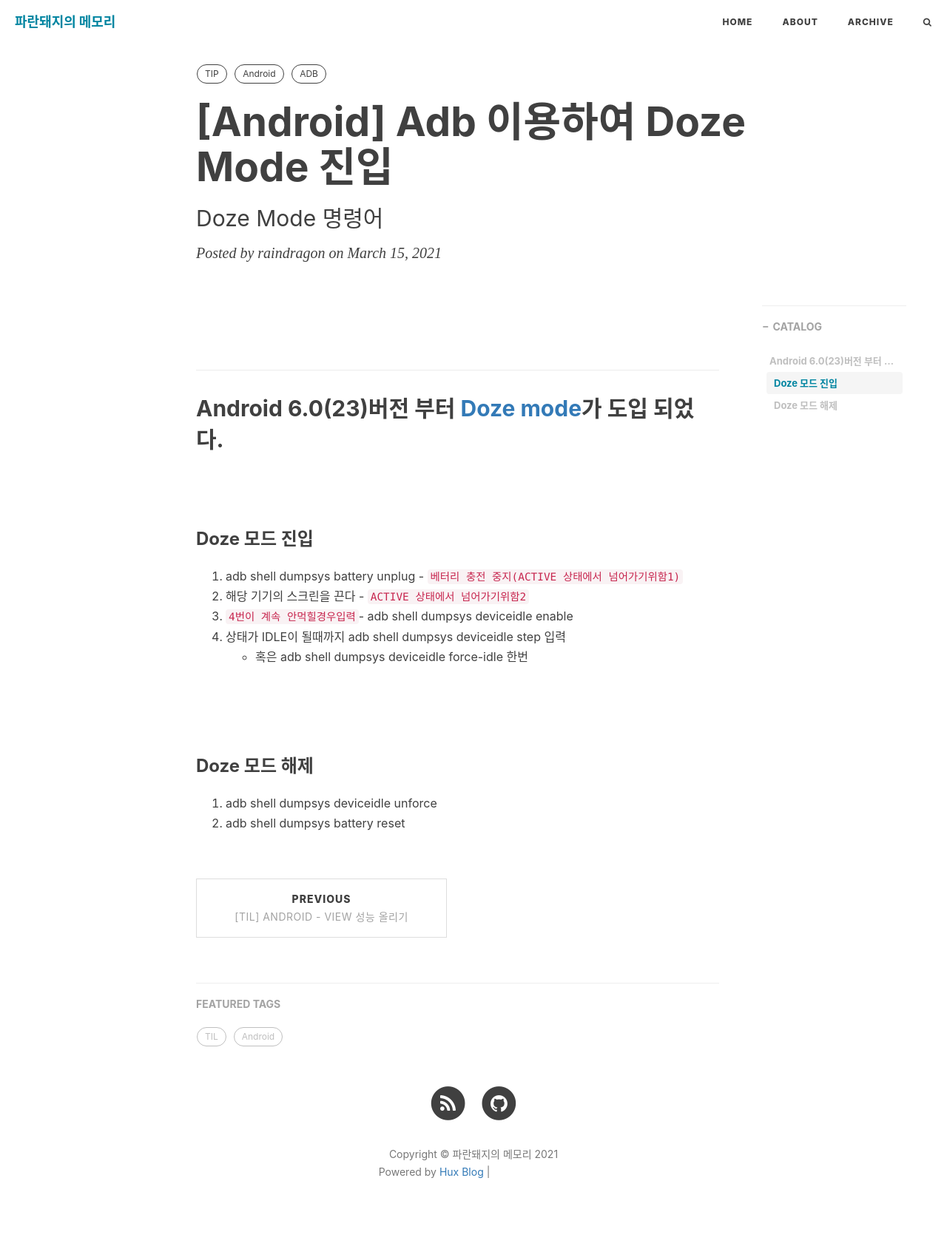
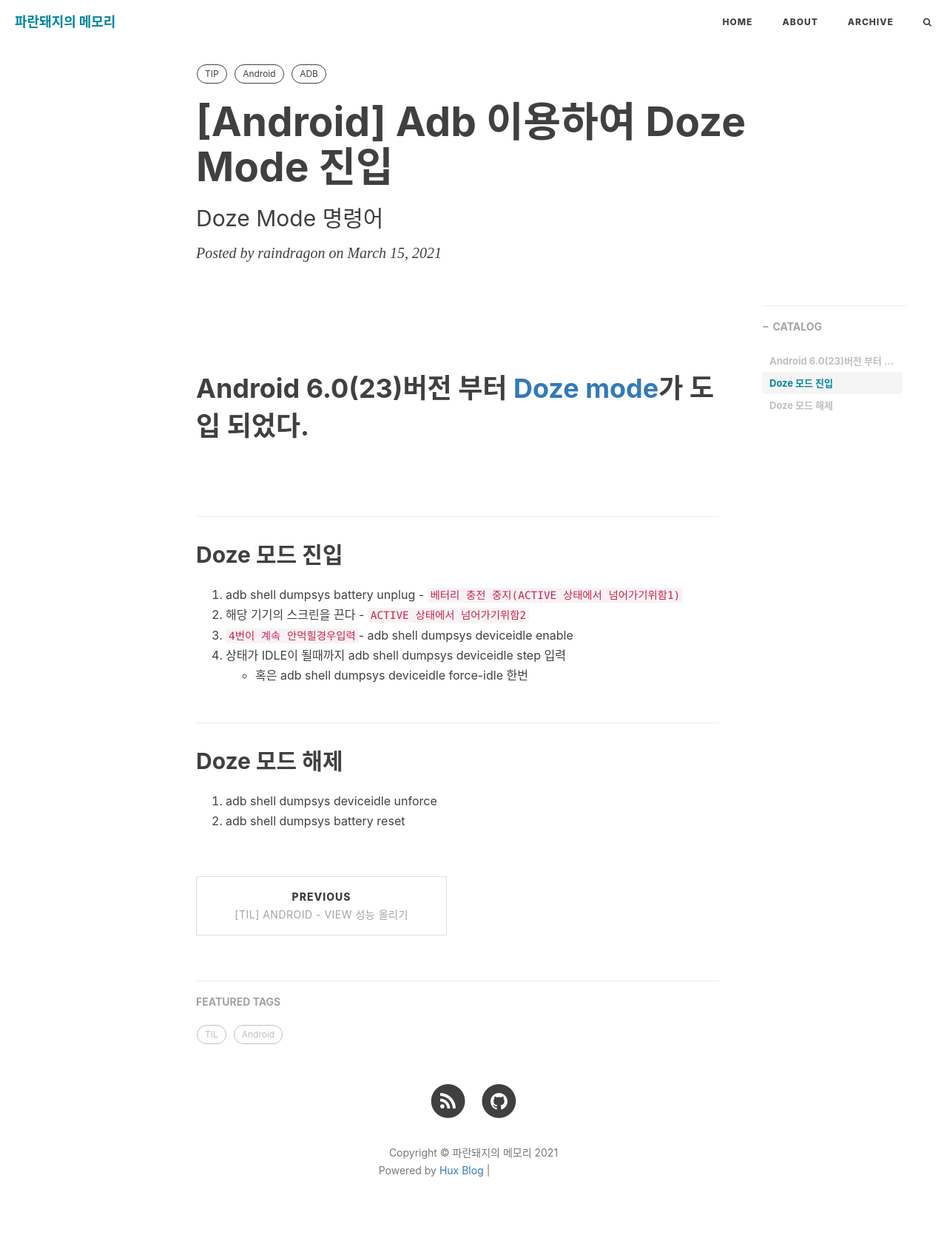
Before and after one commit to yongwooLeePb/raindragonn.github.io, a Jekyll site: the page built from _posts/2021-03-15-Android Doze mode Adb 테스트.md, in a window 1280 px wide. Shown: the whole page at 74% size. Built offline with Jekyll 4.4.1, drawn with Linux system fonts in a browser that asks for light colours; nearby versions of some CDN libraries; comment, search, counter and statistics services are not loaded; grey boxes are pictures that could not be loaded.

Commit message:
Update 2021-03-15-Android Doze mode Adb 테스트.md

```diff
--- a/_posts/2021-03-15-Android Doze mode Adb 테스트.md
+++ b/_posts/2021-03-15-Android Doze mode Adb 테스트.md
@@ -15,11 +15,11 @@
 
 <br>
 
-## Android 6.0(23)버전 부터 [Doze mode][Doze_link]가 도입 되었다.
+# Android 6.0(23)버전 부터 [Doze mode][Doze_link]가 도입 되었다.
 
 <br>
 
-### Doze 모드 진입
+## Doze 모드 진입
 
 1. adb shell dumpsys battery unplug - `베터리 충전 중지(ACTIVE 상태에서 넘어가기위함1)`
 2. 해당 기기의 스크린을 끈다 - `ACTIVE 상태에서 넘어가기위함2`
@@ -27,9 +27,8 @@
 4. 상태가 IDLE이 될때까지 adb shell dumpsys deviceidle step 입력
    - 혹은 adb shell dumpsys deviceidle force-idle 한번
 
-<br>
 
-### Doze 모드 해제
+## Doze 모드 해제
 
 1. adb shell dumpsys deviceidle unforce
 2. adb shell dumpsys battery reset
```
